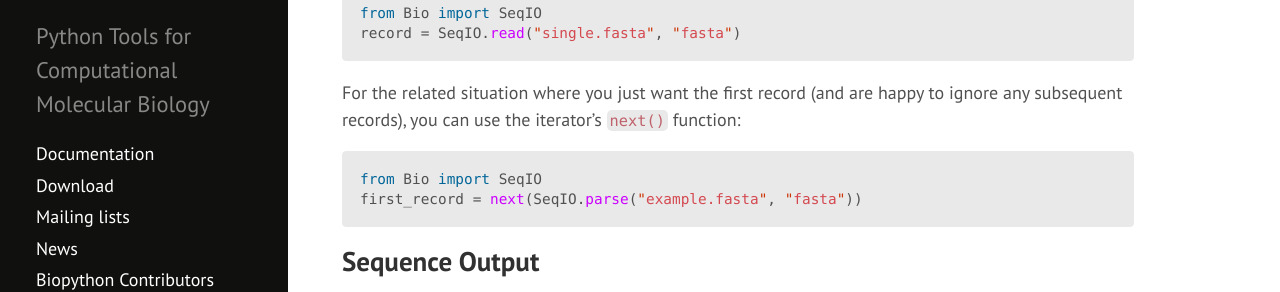
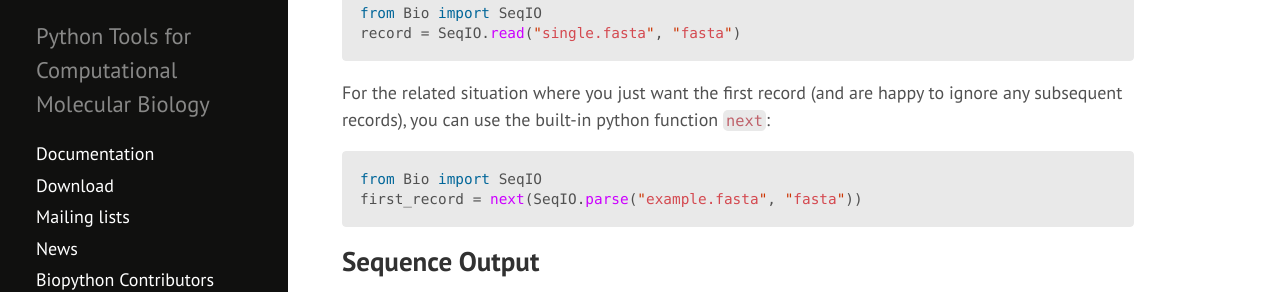
Before and after one commit to biopython/biopython.github.io, a Jekyll site: the page built from wiki/SeqIO.md, in a window 1280 px wide and 900 px high, scrolled down 5271 px. Shown: the part 179-471 px from the top of the window. Built offline with Jekyll 4.4.1, drawn with Linux system fonts in a browser that asks for light colours.

Commit message:
Slightly updated description

````diff
--- a/wiki/SeqIO.md
+++ b/wiki/SeqIO.md
@@ -203,8 +203,8 @@ record = SeqIO.read("single.fasta", "fasta")
 ```
 
 For the related situation where you just want the first record (and are
-happy to ignore any subsequent records), you can use the iterator's
-`next()` function:
+happy to ignore any subsequent records), you can use the built-in python
+function `next`:
 
 ``` python
 from Bio import SeqIO
````
